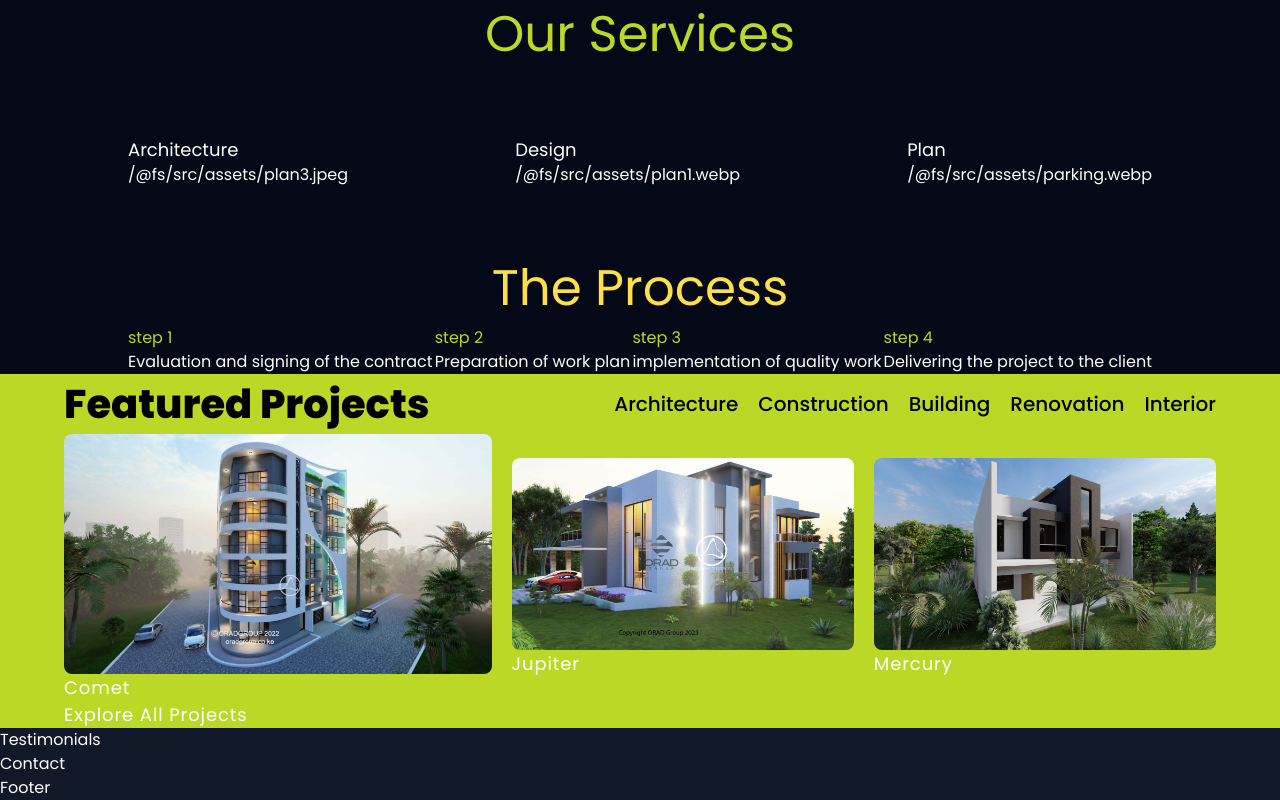
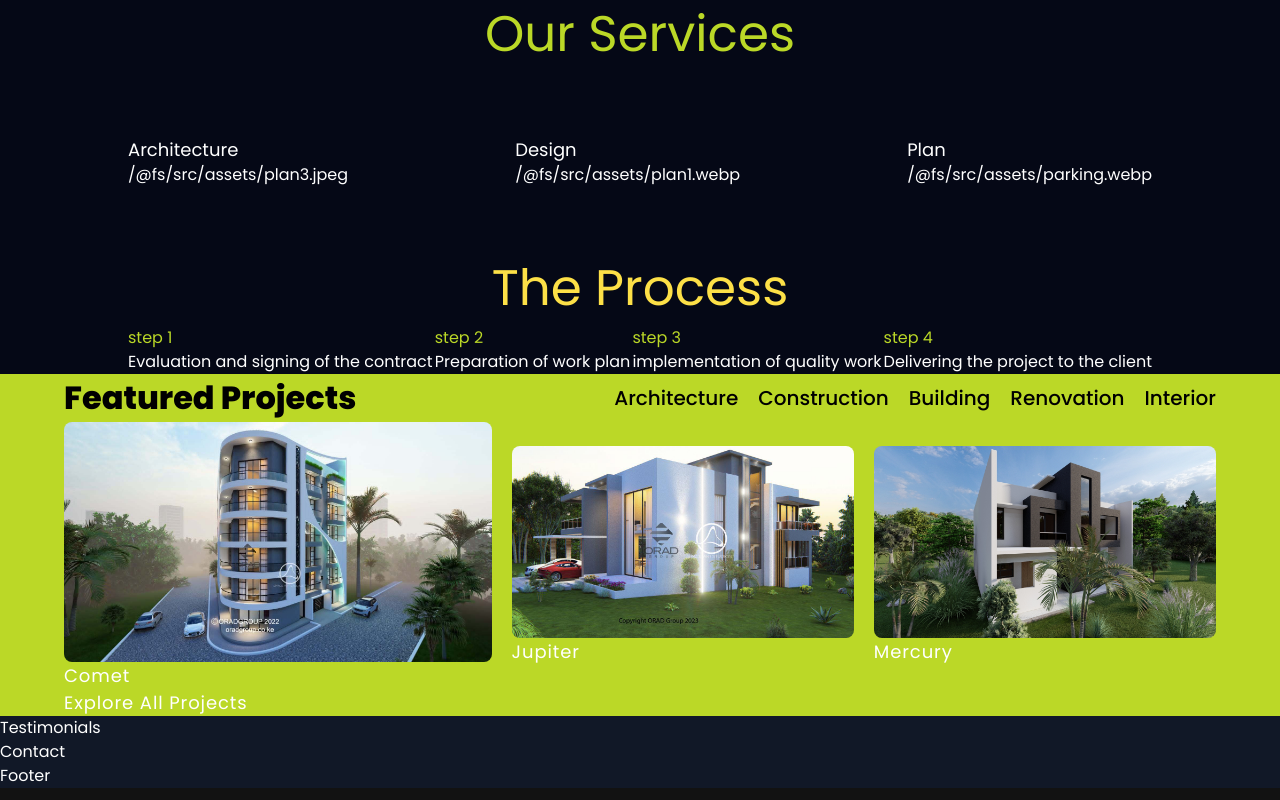
Before and after one commit to linmercy/construction-website, a React (Vite) app: page / in a window 1280 px wide. Shown: the part 1249-2049 px from the top of the page. Built offline with nearby package versions, Linux system fonts and the light colour scheme.

Commit message:
featured projects section

```diff
--- a/src/components/Features.jsx
+++ b/src/components/Features.jsx
@@ -8,7 +8,7 @@ const Features = () => {
     <section className=' w-full relative bg-tertiary'>
       <div className={`${styles.paddingX} max-w-7xl mx-auto`}>
         <div className=" w-full flex justify-between items-center   ">
-          <h1 className=' font-extrabold text-black text-[40px]'>Featured Projects</h1>
+          <h1 className=' font-extrabold text-black text-[32px]'>Featured Projects</h1>
           <ul className="list-none md:block lg:flex justify-end sm:flex flex-row gap-5">
 
             {featLinks.map((link) => (
```
